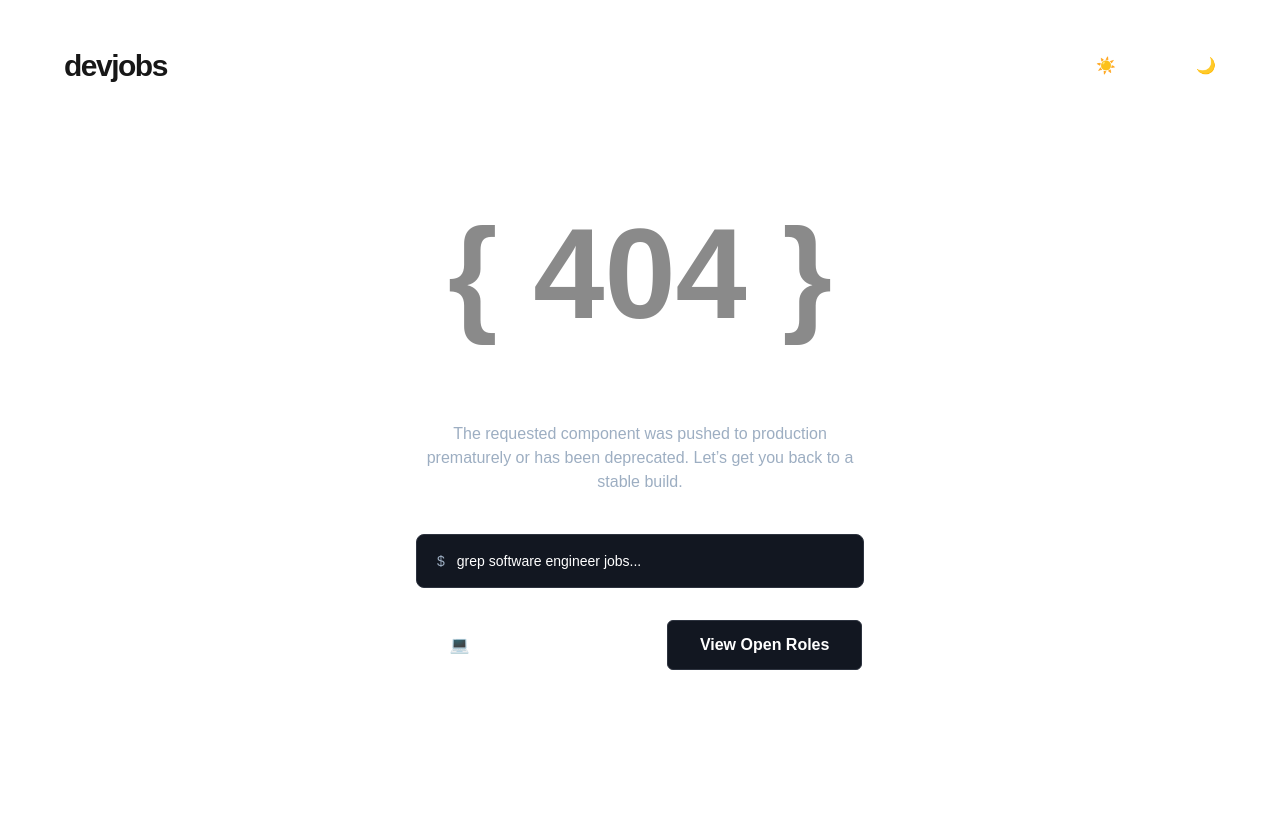
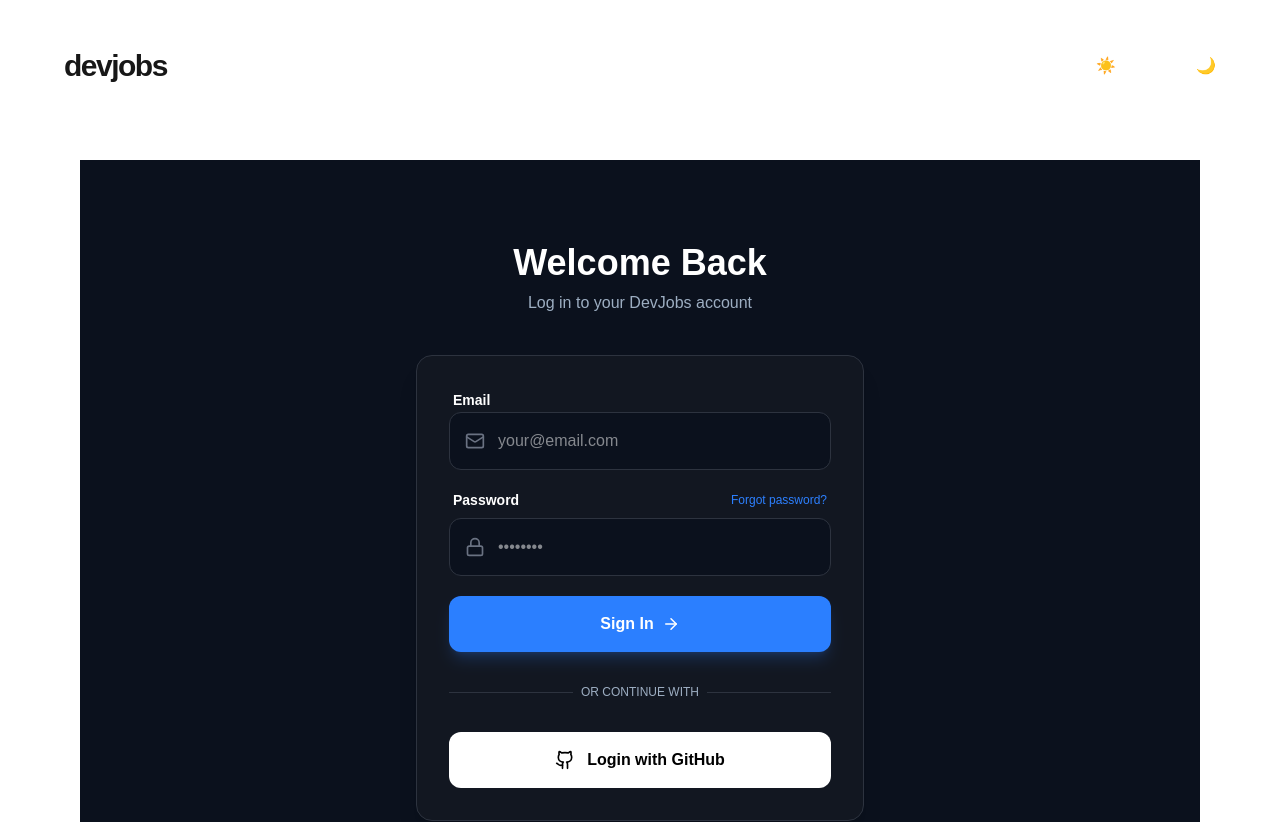
Before and after one commit to barguti/devjobs-next, a Next.js app: page /login in a window 1280 px wide. Before the commit this address had no page. Shown: the top 822 px of the page. Before the commit the page ends 800 px from the top, so only its background shows below. Built offline with nearby package versions, Linux system fonts and the light colour scheme.

Commit message:
avances login

```diff
--- /dev/null
+++ b/src/app/login/page.tsx
@@ -0,0 +1,91 @@
+'use client';
+import { useState } from 'react';
+import { Mail, Lock, ArrowRight, Github } from 'lucide-react';
+import Link from 'next/link';
+
+export default function LoginPage() {
+    const [isLoading, setIsLoading] = useState(false);
+
+    const handleLogin = async (e: React.FormEvent) => {
+        e.preventDefault();
+        setIsLoading(true);
+        // Simulamos la entrada al sistema
+        await new Promise(resolve => setTimeout(resolve, 1500));
+        window.location.href = '/'; // Redirigimos a la Home
+    };
+
+    return (
+        <main className="min-h-screen bg-[#0B111D] flex items-center justify-center p-6">
+            <div className="max-w-md w-full animate-in fade-in zoom-in-95 duration-500">
+
+                <header className="text-center mb-10">
+                    <h1 className="text-white text-4xl font-bold mb-2">{"Welcome Back"}</h1>
+                    <p className="text-[#9DAEC2]">{"Log in to your DevJobs account"}</p>
+                </header>
+
+                <div className="bg-[#121721] p-8 rounded-2xl border border-[#2D333F] shadow-xl">
+                    <form onSubmit={handleLogin} className="space-y-5">
+                        <div className="space-y-2">
+                            <label className="text-sm font-bold text-white ml-1">Email</label>
+                            <div className="relative">
+                                <Mail className="absolute left-4 top-1/2 -translate-y-1/2 text-gray-500" size={20} />
+                                <input
+                                    required
+                                    type="email"
+                                    className="w-full bg-[#0B111D] border border-[#2D333F] p-4 pl-12 rounded-xl text-white outline-none focus:border-blue-500 transition-all"
+                                    placeholder="your@email.com"
+                                />
+                            </div>
+                        </div>
+
+                        <div className="space-y-2">
+                            <div className="flex justify-between items-center px-1">
+                                <label className="text-sm font-bold text-white">Password</label>
+                                <a href="#" className="text-xs text-blue-500 hover:underline">{"Forgot password?"}</a>
+                            </div>
+                            <div className="relative">
+                                <Lock className="absolute left-4 top-1/2 -translate-y-1/2 text-gray-500" size={20} />
+                                <input
+                                    required
+                                    type="password"
+                                    className="w-full bg-[#0B111D] border border-[#2D333F] p-4 pl-12 rounded-xl text-white outline-none focus:border-blue-500 transition-all"
+                                    placeholder="••••••••"
+                                />
+                            </div>
+                        </div>
+
+                        <button
+                            disabled={isLoading}
+                            className="w-full bg-blue-500 text-white font-bold py-4 rounded-xl mt-2 shadow-lg shadow-blue-500/20 hover:bg-blue-400 transition-all disabled:opacity-50 flex items-center justify-center gap-2"
+                        >
+                            {isLoading ? (
+                                <div className="w-5 h-5 border-2 border-white/30 border-t-white rounded-full animate-spin" />
+                            ) : (
+                                <>{"Sign In"} <ArrowRight size={18} /></>
+                            )}
+                        </button>
+                    </form>
+
+                    <div className="relative my-8">
+                        <div className="absolute inset-0 flex items-center">
+                            <span className="w-full border-t border-[#2D333F]"></span>
+                        </div>
+                        <div className="relative flex justify-center text-xs uppercase">
+                            <span className="bg-[#121721] px-2 text-[#9DAEC2]">{"Or continue with"}</span>
+                        </div>
+                    </div>
+
+                    <button className="w-full bg-white text-black font-bold py-4 rounded-xl flex items-center justify-center gap-3 hover:bg-gray-200 transition-all">
+                        <Github size={20} />
+                        {"Login with GitHub"}
+                    </button>
+                </div>
+
+                <p className="mt-8 text-center text-[#9DAEC2]">
+                    {"Don't have an account?"}
+                    <Link href="/register" className="text-blue-500 font-bold hover:underline ml-1">{"Sign up free"}</Link>
+                </p>
+            </div>
+        </main>
+    );
+}
```
